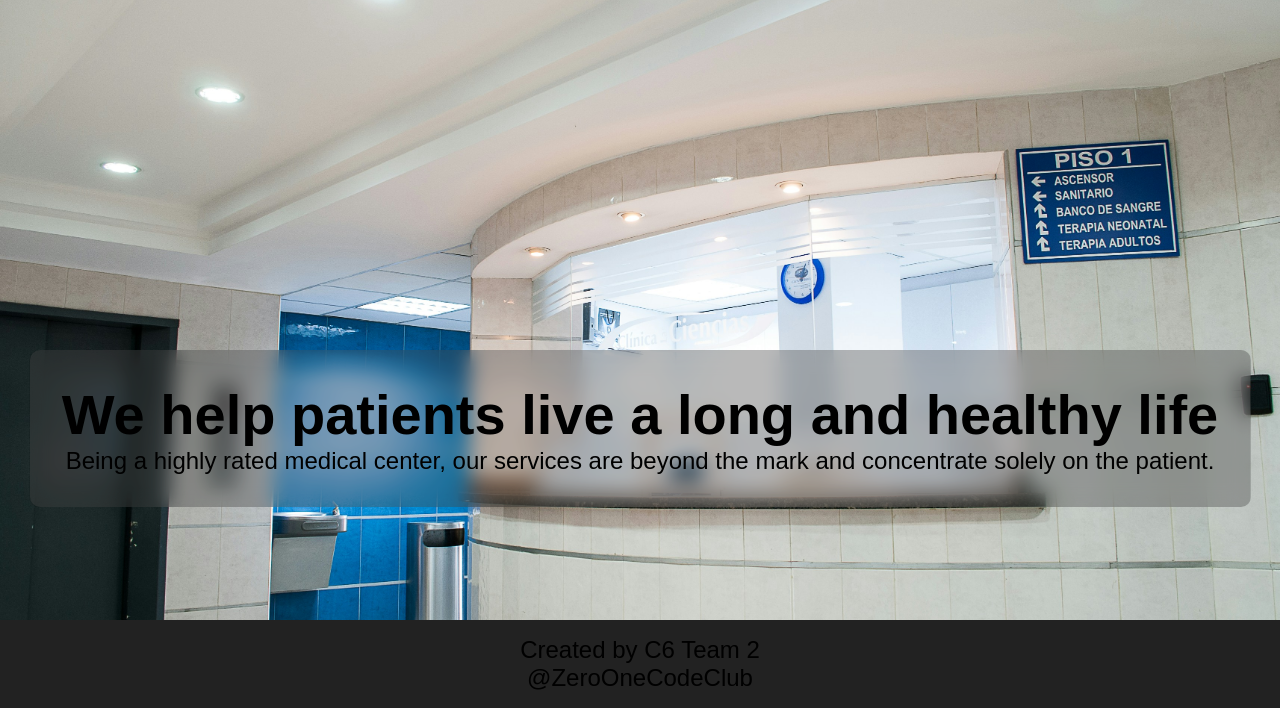
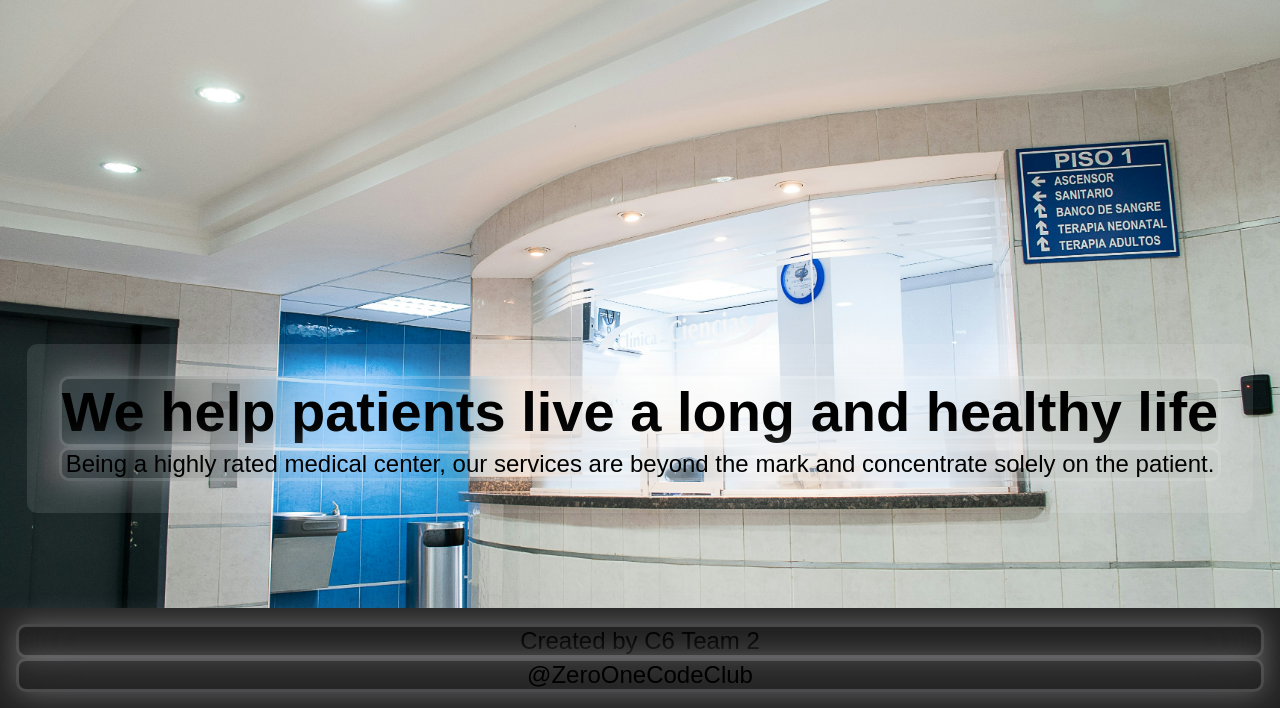
Before and after one commit to MonikaTammineni/ZOCC-Medical-Website, a plain HTML site: page index.html in a window 1280 px wide. Shown: the part 92-800 px from the top of the page. Drawn offline with Linux system fonts and the light colour scheme.

Commit message:
Updated index.css
added blur to h1, p2!

```diff
--- a/index.css
+++ b/index.css
@@ -72,7 +72,7 @@ section.home {
   position: relative;
   z-index: 1;
 }
-
+/*
 .blurred-overlay {
   position: absolute;
   top: 0;
@@ -85,7 +85,7 @@ section.home {
   z-index: -1;
   border-radius: 10px;
 }
-
+*/
 .text {
   position: relative;
   padding: 2rem;
@@ -221,9 +221,17 @@ section.appointment {
 h1 {
   color: black;
   font-size: 3.5rem;
+  backdrop-filter: blur(30px);
+  box-shadow: 0px 0px 30px rgba(227,228,237,0.37);
+  border: 3px solid rgba(255, 255, 255, 0.18);
+  border-radius: 10px;
 }
 
 p {
   color: black;
   font-size: 1.5rem;
+  backdrop-filter: blur(30px);
+  box-shadow: 0px 0px 30px rgba(227,228,237,0.37);
+  border: 3px solid rgba(255, 255, 255, 0.18);
+  border-radius: 10px;
 }
```
